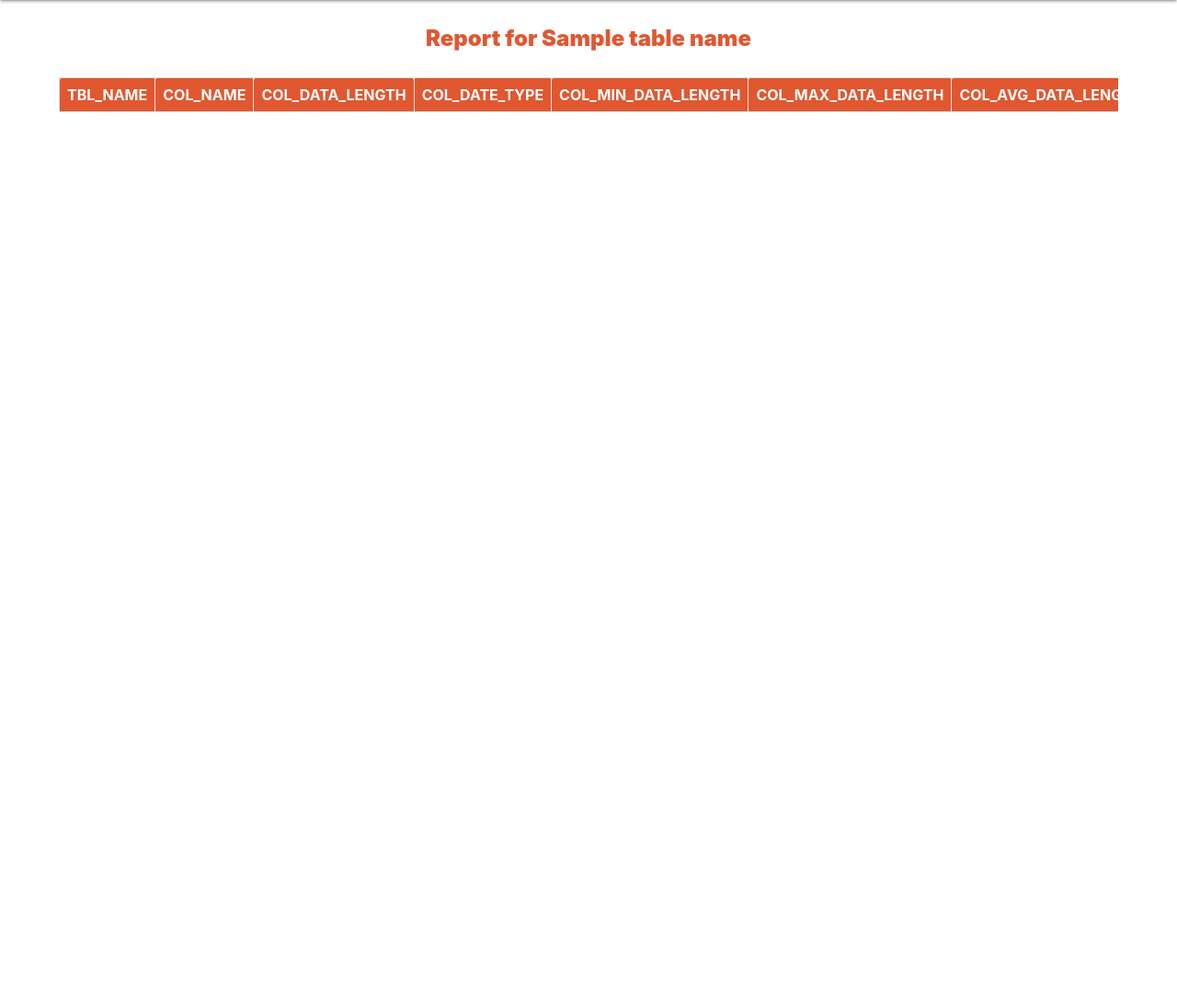
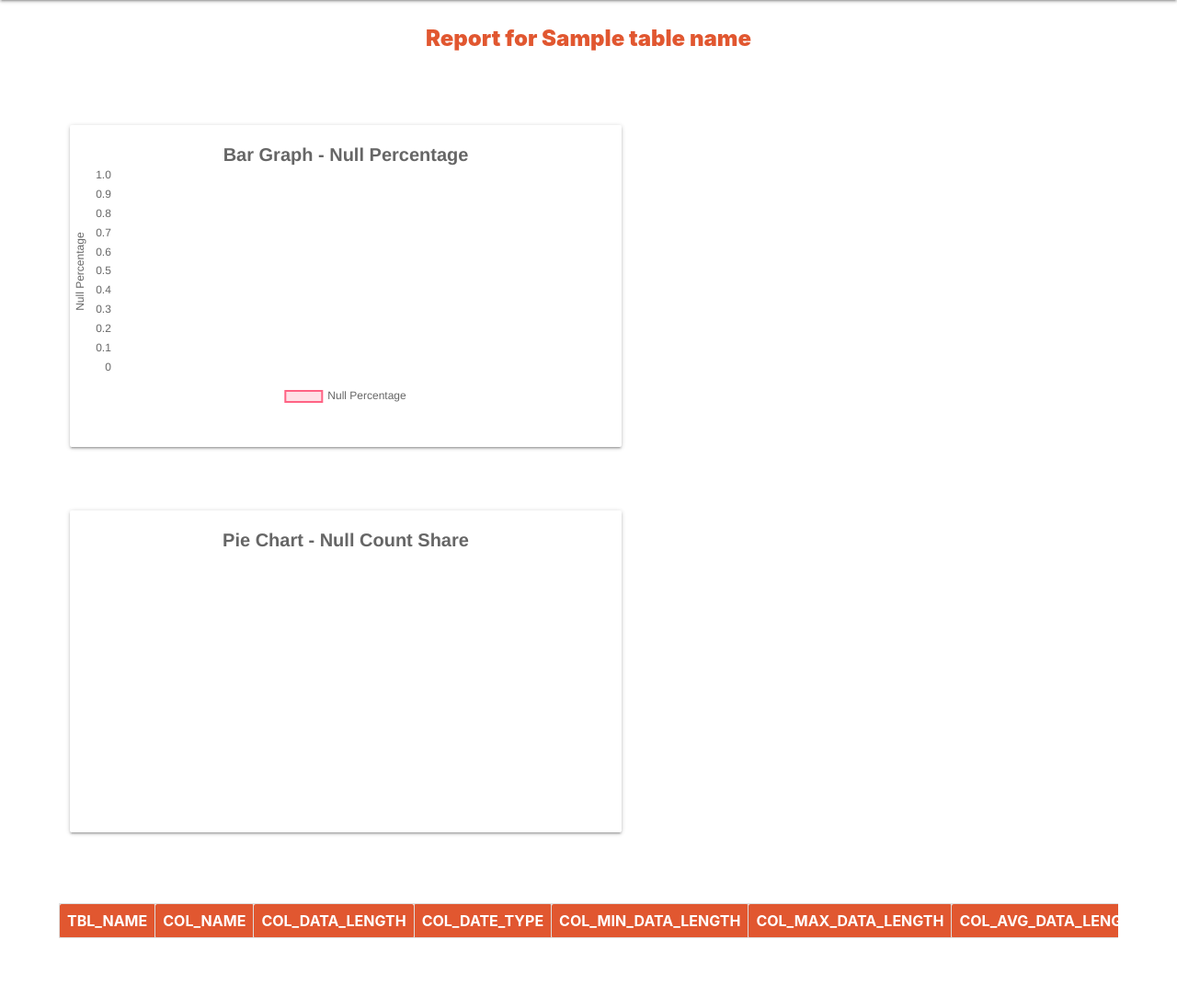
Before and after one commit to Stark27398/dqs, a Django app: template templates/proc_results.html in a window 1280 px wide. Shown: the part 64-1148 px from the top of the page at 92% size. Before the commit the page ends 186 px from the top, so only its background shows below. Run offline with Django 3.2, Linux system fonts and the light colour scheme; the template is opened without the code that fills it: most values are stand-ins (such as "Sample title", 1, 10 or a date in 2020); data that the repository does not hold is empty; some libraries are stand-ins or nearby versions.

Commit message:
Update proc_results.html

```diff
--- a/templates/proc_results.html
+++ b/templates/proc_results.html
@@ -14,6 +14,9 @@
     <script src="https://cdnjs.cloudflare.com/ajax/libs/popper.js/1.14.7/umd/popper.min.js" integrity="sha384-UO2eT0CpHqdSJQ6hJty5KVphtPhzWj9WO1clHTMGa3JDZwrnQq4sF86dIHNDz0W1" crossorigin="anonymous">
     </script>
     <link href="https://fonts.googleapis.com/icon?family=Material+Icons" rel="stylesheet">
+
+    <script src="https://cdn.jsdelivr.net/npm/chart.js@2.8.0"></script>
+    </script>
    </head>
    <style type="text/css">
    thead{
@@ -29,8 +32,43 @@
     font-size: x-large;
     color: #E15730;
 }
+.loader {
+  border: 16px solid #f3f3f3;
+  border-radius: 50%;
+  border-top: 16px solid #3498db;
+  position:absolute;
+  top:45%;
+  left:45%;
+  width: 120px;
+  height: 120px;
+  -webkit-animation: spin 2s linear infinite; /* Safari */
+  animation: spin 2s linear infinite;
+}
+
+/* Safari */
+@-webkit-keyframes spin {
+  0% { -webkit-transform: rotate(0deg); }
+  100% { -webkit-transform: rotate(360deg); }
+}
+
+@keyframes spin {
+  0% { transform: rotate(0deg); }
+  100% { transform: rotate(360deg); }
+}
+
+.container{
+  width: 90%;
+  margin:5% auto;
+  display: none;
+}
+.card{
+  margin:1%;
+  margin-bottom: 5%;
+}
+
 </style>
    <body>
+
       <script src="https://cdnjs.cloudflare.com/ajax/libs/materialize/1.0.0/js/materialize.min.js"></script>
       {% csrf_token %}
       {% if table_name %}
@@ -42,7 +80,16 @@
             </div>
         </nav>
         <center><p id='tag'><b>Report for {{ table_name }}</b></p></center>
-        <div id="result_table" class="col s8" style="overflow-x: scroll; margin-left:5%; margin-right:5%">
+        <div class="container">
+          <div class="card" style="height: 350px; width: 600px;float:left;padding-top:1%">
+            <canvas id="bar"></canvas>
+          </div>
+          <div class="card" style="height: 350px; width: 600px;float:left;padding-top:1%">
+            <canvas id="pie"></canvas>
+          </div>
+        </div>
+        <div class="row"></div>
+        <div id="result_table" class="col s8" style="overflow-x: scroll; margin-left:5%; margin-right:5%;float: none;margin-bottom:5%">
       <table  id="procResults" class="responsive-table centered striped">
       <thead>
         <tr>
@@ -68,6 +115,8 @@
         <tbody id="procResultsTabBody"></tbody>
       </table>
       </div>
+      <div class="loader center-align"></div>
+
    </body>
 
 {% else %}
@@ -89,11 +138,24 @@
             success: function(data) {
               // alert("success");
             $("#procResultsTabBody").empty();
+              var name = [];
+              var n_per = [];
+              var n_count = [];
+              var total=0;
                 for (let i = 0; i < data.data.length; i++) {
                 var row = "<tr>";
                 $("#procResultsTabBody").append("<tr>");
                  for (let j = 0; j < data.data[i].length; j++){
                  row = row +"<td>" + data.data[i][j] + "</td>";
+                 if(j==1){
+                   name.push(data.data[i][j]);
+                 }else if(j==10){
+                   n_count.push(parseFloat(data.data[i][j]));
+                   total=total+parseFloat(data.data[i][j]);
+                 }else if(j==12){
+                   n_per.push(parseFloat(data.data[i][j]));
+                 }
+
                  /*$("#procResultsTabBody").append("<td>" + data.data[i][j] + "</td>");*/
                  }
                  /*$("#procResultsTabBody").append("</tr>");*/
@@ -103,11 +165,118 @@
                 }
                 $("#result_table").show();
                 $("#procResults").show();
-
-
+                $('.loader').hide();
+                console.log(name,n_count,n_per,total);
+                $('.container').show();
+                barChart(name,n_per);
+                pieChart(name,n_count,total);
             }
         });
 
+
   });
+
+    function pieChart(name,count,total) {
+      var c=[];
+      for(i=0;i<name.length;i++){
+        c.push(count[i]/total);
+      }
+      var ctx_p = document.getElementById('pie').getContext('2d');
+      var chart_p = new Chart(ctx_p, {
+        // The type of chart we want to create
+        type: 'pie',
+
+        // The data for our dataset
+        data: {
+          labels: name,
+          datasets: [{
+            label: 'Null count share',
+            backgroundColor: ['rgba(255, 99, 132, 0.2)',
+              'rgba(54, 162, 235, 0.2)',
+              'rgba(255, 206, 86, 0.2)',
+              'rgba(75, 192, 192, 0.2)',],
+            borderColor: ['rgba(255, 99, 132, 1)',
+              'rgba(54, 162, 235, 1)',
+              'rgba(255, 206, 86, 1)',
+              'rgba(75, 192, 192, 1)'],
+            borderWidth: 2,
+            data: c
+          }]
+        },
+
+        // Configuration options go here
+        options: {
+          title: {
+            display: true,
+            text: 'Pie Chart - Null Count Share',
+            fontSize: 20
+          },
+          legend: {
+            position: 'bottom'
+          }
+        }
+      });
+    }
+
+
+
+    function barChart(name,per){
+      var ctx = document.getElementById('bar').getContext('2d');
+      var chart = new Chart(ctx, {
+        // The type of chart we want to create
+        type: 'bar',
+
+        // The data for our dataset
+        data: {
+          labels: name,
+          datasets: [{
+            label: 'Null Percentage',
+            backgroundColor: ['rgba(255, 99, 132, 0.2)',
+              'rgba(54, 162, 235, 0.2)',
+              'rgba(255, 206, 86, 0.2)',
+              'rgba(75, 192, 192, 0.2)',],
+            borderColor: ['rgba(255, 99, 132, 1)',
+              'rgba(54, 162, 235, 1)',
+              'rgba(255, 206, 86, 1)',
+              'rgba(75, 192, 192, 1)'],
+            borderWidth: 2,
+            data : per,
+          }]
+        },
+
+        // Configuration options go here
+        options: {
+          scales: {
+            yAxes: [{
+              ticks: {
+                beginAtZero: true
+              },
+              gridLines:{
+                display:false
+              },
+              scaleLabel: {
+                display: true,
+                labelString: 'Null Percentage'
+              }
+            }],
+            xAxes:[{
+              gridLines: {
+                display:false
+              }
+            }]
+          },
+          legend:{
+            position:'bottom',
+          },
+          title: {
+            display: true,
+            text: 'Bar Graph - Null Percentage',
+            fontSize: 20
+          }
+        }
+      });
+    }
+
    </script>
+
 </html>
```
